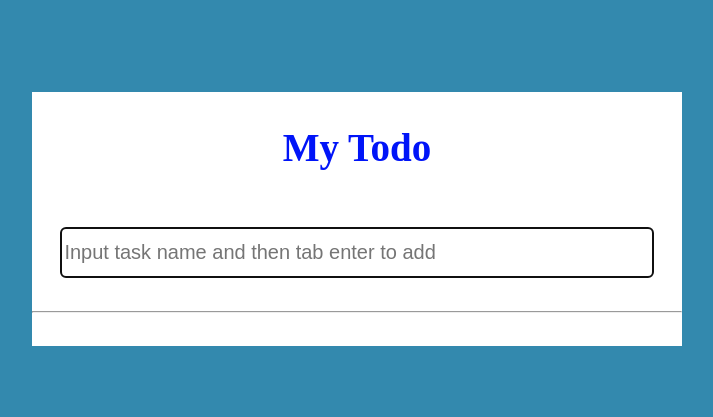
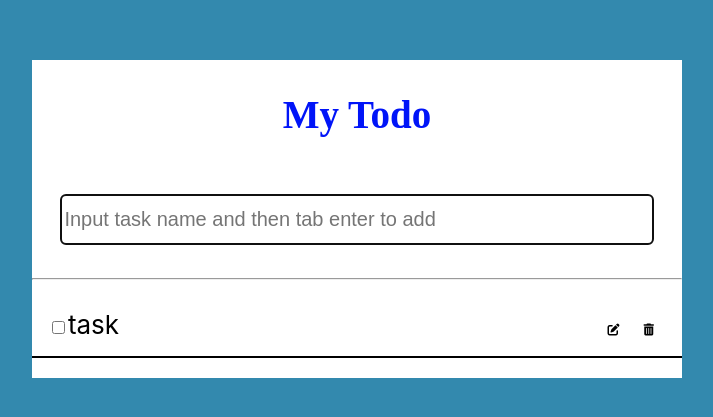
Before and after one commit to FakharMehdii/Redux_Practice_Project, a React (Create React App) app: page / in a window 1280 px wide. Shown: the part 181-598 px from the top of the page, without its empty margins (283-996 px from the left). Built offline with nearby package versions, Linux system fonts and the light colour scheme.

Commit message:
removed all the other code and retained the static design

```diff
--- a/src/App.js
+++ b/src/App.js
@@ -1,5 +1,4 @@
 
-import React, {  useState } from 'react';
 import './App.css'
 import '@fortawesome/fontawesome-free/css/all.min.css';
 import {Homepage} from './Components/Homepage/index'
@@ -8,31 +7,8 @@ import {Homepage} from './Components/Homepage/index'
 
 
 function App() {
-  const [tasks, setTasks] = useState([]);
-  const [inputValue, setInputValue] = useState('');
-
-
-
-  function handleChange(event) {
-    setInputValue(event.target.value);
-
-  }
-
-
-
-
-
-  function handleKeyPress(event) {
-    if (event.key === 'Enter' && inputValue!=="") {
-      console.log("Enter pressed");
-      // setTasks((prevValues) => [...prevValues, inputValue.trim()]);s
-      setTasks([...tasks,inputValue.trim()])
-      setInputValue('');
-    }
-  }
-
   return (
-    <Homepage handleChange={handleChange} setTasks={setTasks}  tasks={tasks} inputValue={inputValue} handleKeyPress={handleKeyPress}  />
+    <Homepage  />
 
 
   );
--- a/src/Components/Homepage/index.js
+++ b/src/Components/Homepage/index.js
@@ -1,11 +1,11 @@
 import { ToDoList } from '../ToDoList';
 
-export function Homepage ({handleChange, setTasks,    tasks, inputValue, handleKeyPress})
+export function Homepage ()
 {
   return(
     <div className="App">
 
-      <ToDoList inputValue={inputValue} handleChange={handleChange} handleKeyPress={handleKeyPress} setTasks={setTasks} tasks={tasks}  />
+      <ToDoList  />
 
   </div>
   );
--- a/src/Components/InputField/index.js
+++ b/src/Components/InputField/index.js
@@ -1,13 +1,10 @@
 
-export function InputField ({inputValue, handleChange, handleKeyPress})
+export function InputField ()
 {
   return(
     <input
     type='text'
     id='task'
-    value={inputValue}
-    onChange={handleChange}
-    onKeyDown={handleKeyPress}
     className='input'
     placeholder='Input task name and then tab enter to add'
     autoFocus
--- a/src/Components/ToDoList/index.js
+++ b/src/Components/ToDoList/index.js
@@ -1,20 +1,19 @@
 import { InputField } from "../InputField"
 import { ToDoTask } from "../ToDoTask"
 
-export function ToDoList ({inputValue, handleChange, handleKeyPress, setTasks, tasks})
+export function ToDoList ()
 {
     return(
         <div className='area'>
             <h2 className='heading'>
               My Todo        </h2>
-            <InputField inputValue={inputValue} handleChange={handleChange} handleKeyPress={handleKeyPress}/>
+            <InputField />
             <hr></hr>
 
-              {tasks.map((task, index,) => (
 
-                <ToDoTask setTasks={setTasks}   tasks={tasks}   task={task} index={index} key={index}/>
+                <ToDoTask />
 
-              ))}
+
             </div>
 
     );
--- a/src/Components/ToDoTask/index.js
+++ b/src/Components/ToDoTask/index.js
@@ -1,77 +1,19 @@
-import { useState } from "react";
 
-export function ToDoTask ({setTasks, tasks  ,task, index}) {
-    const [done, setDone] = useState(false);
-    const [edit, setEdit] = useState(false);
-    const [inputValue, setInputValue] = useState('');
+export function ToDoTask () {
 
 
-    function handleCheckboxChange(event) {
-        if(event.target.checked)
-            setDone(true);
-        else
-            setDone(false);
-    }
-
-    function handleEditChange(event) {
-        task= event.target.value
-        setInputValue(event.target.value);
-
-    }
-
-      function handleEdit(index) {
-        setEdit(true);
-    }
-
-
-    function handleEditKeyPress(event){
-        if (event.key === 'Enter' && inputValue!=="") {
-
-            setTasks((prevValues) => {
-                const updatedValues = [...prevValues];
-                updatedValues[index] = inputValue;
-                setEdit(false);
-                return updatedValues;
-
-            });
-        }
-    }
-
-
-  function handleDelete(index) {
-
-    let updatedValues = [...tasks];
-    // let toBeDeletedvalueIndex = updatedValues.find((value,ind) => index === ind);
-    updatedValues.splice(index,1);
-
-
-    console.log(updatedValues);
-
-    setTasks([...updatedValues]);
-  }
-
-  let divToBeDisplayed;
-
-  if(edit)
-  {
-    divToBeDisplayed = <div>  <input   className="checkbox" type='text' value={inputValue ? inputValue : task} onChange={handleEditChange} onKeyDown={handleEditKeyPress} autoFocus /></div>;
-
-  }
-  else
-  {
-    divToBeDisplayed =<div><input   className="cbox" type='checkbox' onChange={handleCheckboxChange} /> <span className= {done? 'strike':'normal'} >{task}</span> </div>
-
-  }
 
   return(
     <div className='todoTask'>
 
-        {divToBeDisplayed}
-
+    <div>
+    <input   className="cbox" type='checkbox'  />
+    <span className= 'normal'>task</span>
+    </div>
 
         <div>
-        <i id='edit' onClick={() => handleEdit(index)} className='fa fa-edit edit'></i>
-        <i id='del' onClick={() => handleDelete(index)}  className="fa-solid fa-trash-can"></i>
+        <i id='edit'  className='fa fa-edit edit'></i>
+        <i id='del' className="fa-solid fa-trash-can"></i>
         </div>
 
   </div>
```
